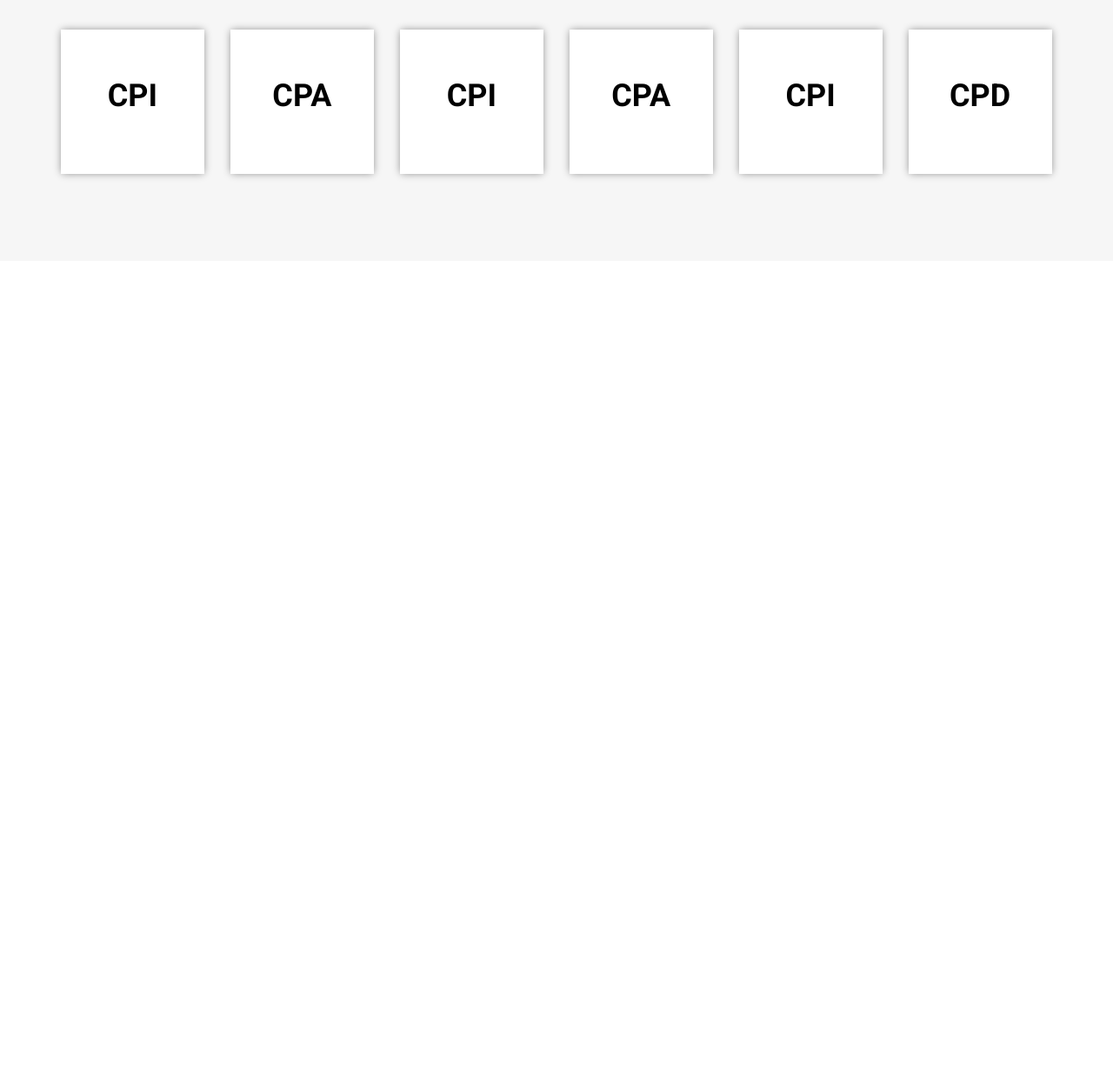
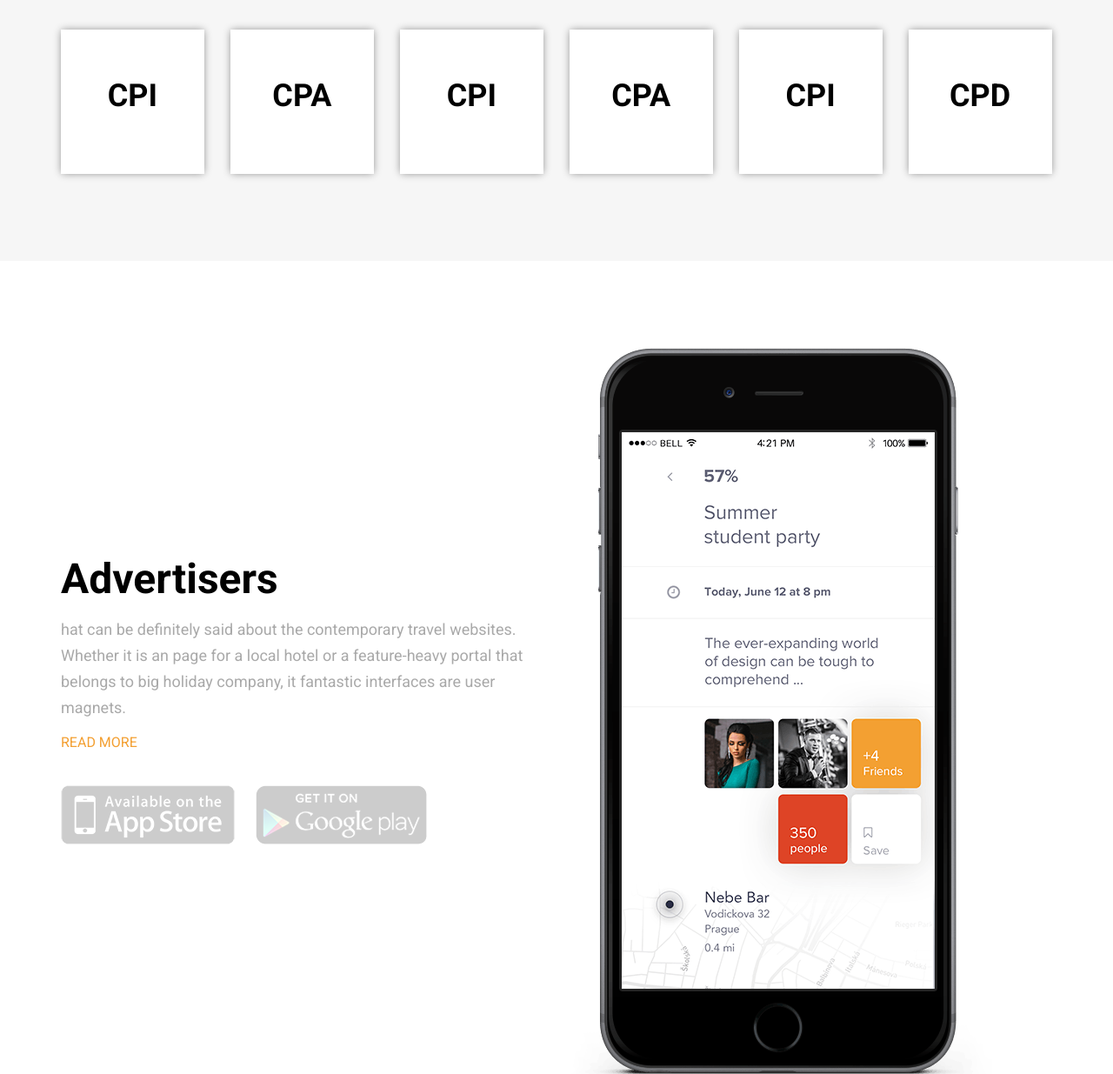
Before and after one commit to khan188993/global-site-psd, a plain HTML site: page index.html in a window 1280 px wide. Shown: the part 1809-3044 px from the top of the page at 87% size. Before the commit the page ends 2109 px from the top, so only its background shows below. Drawn offline with Linux system fonts and the light colour scheme.

Commit message:
advertisement part done

```diff
--- a/css/style.css
+++ b/css/style.css
@@ -398,3 +398,33 @@ p {
     color: var(--white);
     background: var(--orange);
 }
+
+/* ========= Advertiser Part Start ===========  */
+.advertisers-text {
+    margin-top: 237px;
+}
+
+.advertisers-text .sectionHeading {
+    margin-bottom: 0;
+}
+
+.advertisers-text .sectionHeading h1 {
+    text-align: left;
+}
+
+.advertisers-text .sectionHeading p {
+    text-align: left;
+    line-height: 30px;
+}
+
+.advertisers-text>a {
+    color: var(--orange);
+    display: inline-block;
+    margin-bottom: 40px;
+}
+
+.advertisers-img a {
+    display: inline-block;
+    margin-right: 20px;
+
+}
--- a/index.html
+++ b/index.html
@@ -219,6 +219,37 @@
             </div>
         </section>
 
+        <!-- /* ========= Advertisers Part Start ===========  */ -->
+        <section id="advertisers">
+                    <div class="container">
+                        <div class="advertisers">
+                            <div class="row">
+                                <div class="col-6 col-md-12 col-sm-12">
+                                    <div class="advertisers-text">
+                                        <div class="sectionHeading ">
+                                            <h1>Advertisers</h1>
+                                            <p>hat can be definitely said about the contemporary travel websites. Whether it is
+                                                an
+                                                page for a local hotel or a feature-heavy portal that belongs to big holiday
+                                                company, it fantastic interfaces are user magnets.</p>
+                                        </div>
+                                        <a href="#">READ MORE</a>
+                                        <div class="advertisers-img">
+                                            <a href="#"><img src="./images/app-store.png" alt=""></a>
+                                            <a href="#"><img src="./images/play-store.png" alt=""></a>
+                                        </div>
+                                    </div>
+                                </div>
+                                <div class="col-6 col-md-12 col-sm-12">
+                                    <div class="iphone">
+                                        <img src="./images/iphone.png" alt="">
+                                    </div>
+                                </div>
+                            </div>
+                        </div>
+                    </div>
+        </section>
+
     </div>
 </body>
 
```
